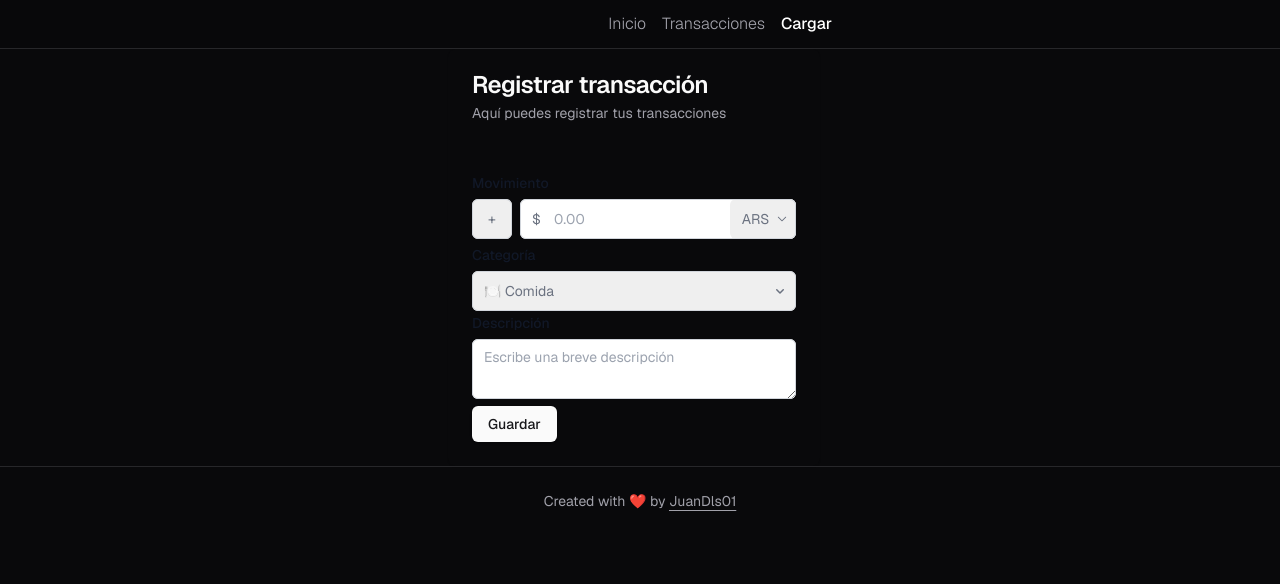
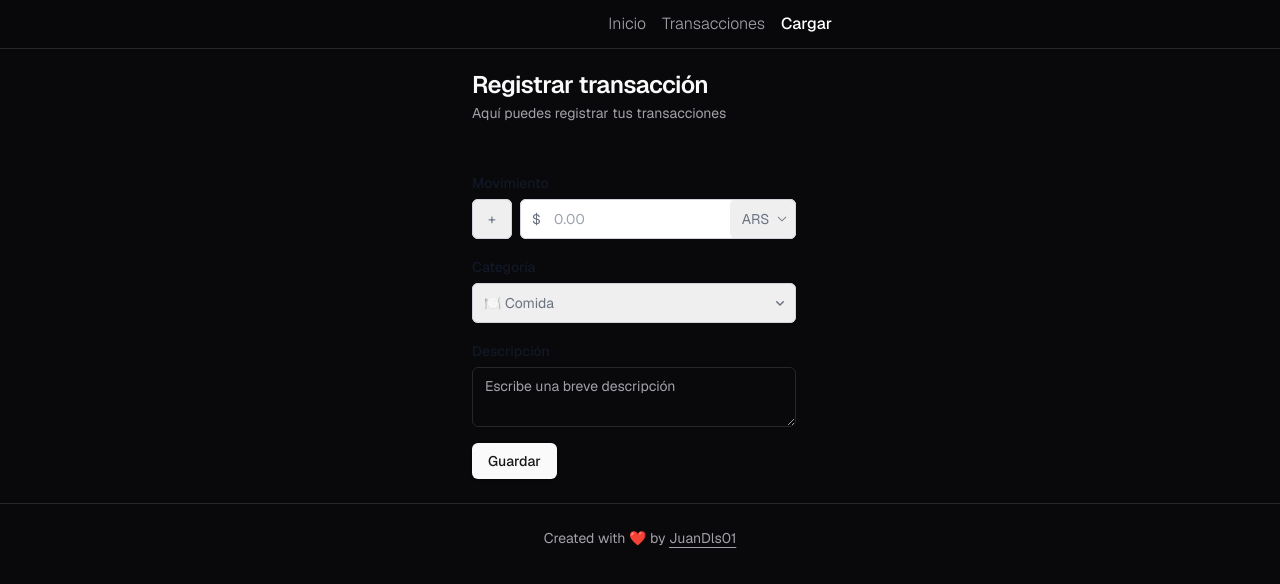
Before and after one commit to JuanDls01/transactions-tracker, a Next.js app: page /transactions/new in a window 1280 px wide. Shown: the top 584 px of the page. Built offline with nearby package versions, Linux system fonts and the light colour scheme.

Commit message:
refactor(text-area): added new component

```diff
--- a/src/ui/components/transaction-form/index.tsx
+++ b/src/ui/components/transaction-form/index.tsx
@@ -2,7 +2,6 @@
 import { ChevronDownIcon } from '@heroicons/react/24/solid';
 import Label from '../../elements/Label';
 import Select from '../../elements/Select';
-import TextAreaDeprecated from '../../elements/TextAreaDeprecated';
 import { clsx } from 'clsx';
 import { useForm } from 'react-hook-form';
 import { currencyOptions, transactionCategoryOptions, transactionTypeOptions } from './consts';
@@ -16,6 +15,7 @@ import { Currency, TransactionCategory, TransactionType } from '@prisma/client';
 import { IS_DECIMAL_NUMBER } from '@/utils/reg-exp';
 import { Loader2 } from 'lucide-react';
 import { Button } from '@/ui/elements/button';
+import { Textarea } from '@/ui/elements/textarea';
 
 type TransactionFormSchema = z.output<typeof schema>;
 
@@ -63,7 +63,7 @@ const TransactionForm = () => {
   };
 
   return (
-    <form action={formAction} onSubmit={onSubmit} ref={formRef}>
+    <form action={formAction} onSubmit={onSubmit} ref={formRef} className='space-y-4'>
       <div className='space-y-1'>
         <Label>Movimiento</Label>
         <div className='flex space-x-2'>
@@ -155,12 +155,12 @@ const TransactionForm = () => {
       </div>
       <div className='space-y-1'>
         <Label htmlFor='description'>Descripción</Label>
-        <TextAreaDeprecated
-          id='description'
-          placeholder='Escribe una breve descripción'
-          {...register('description')}
-          errorMessage={errors.description?.message}
-        />
+        <Textarea id='description' placeholder='Escribe una breve descripción' {...register('description')} />
+        {errors.description?.message && (
+          <p role='alert' className='text-red-500 text-xs italic'>
+            {errors.description?.message}
+          </p>
+        )}
       </div>
       {state?.message && <p className='text-red-500'>{state.message}</p>}
       <Button type='submit' disabled={isPending}>
--- /dev/null
+++ b/src/ui/elements/textarea.tsx
@@ -0,0 +1,22 @@
+import * as React from "react"
+
+import { cn } from "@/lib/utils"
+
+const Textarea = React.forwardRef<
+  HTMLTextAreaElement,
+  React.ComponentProps<"textarea">
+>(({ className, ...props }, ref) => {
+  return (
+    <textarea
+      className={cn(
+        "flex min-h-[60px] w-full rounded-md border border-input bg-transparent px-3 py-2 text-base shadow-sm placeholder:text-muted-foreground focus-visible:outline-none focus-visible:ring-1 focus-visible:ring-ring disabled:cursor-not-allowed disabled:opacity-50 md:text-sm",
+        className
+      )}
+      ref={ref}
+      {...props}
+    />
+  )
+})
+Textarea.displayName = "Textarea"
+
+export { Textarea }
```
